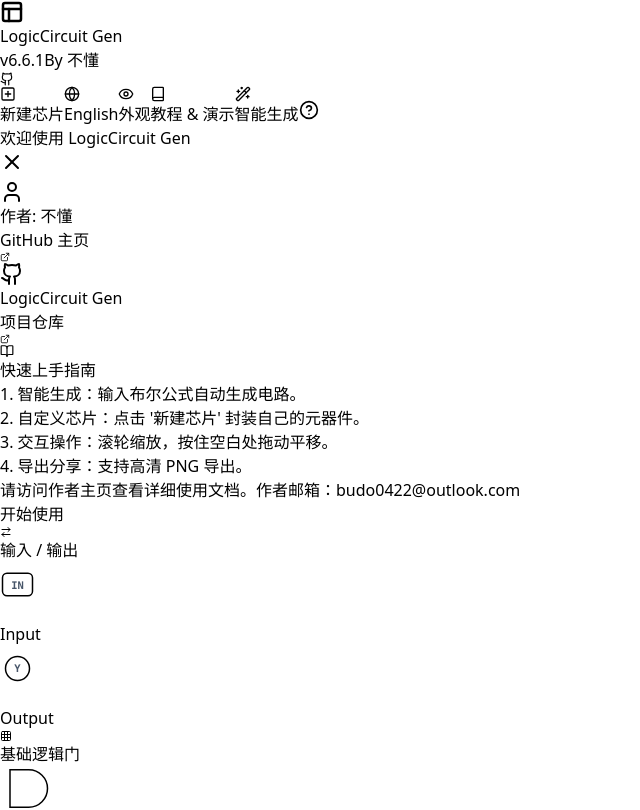
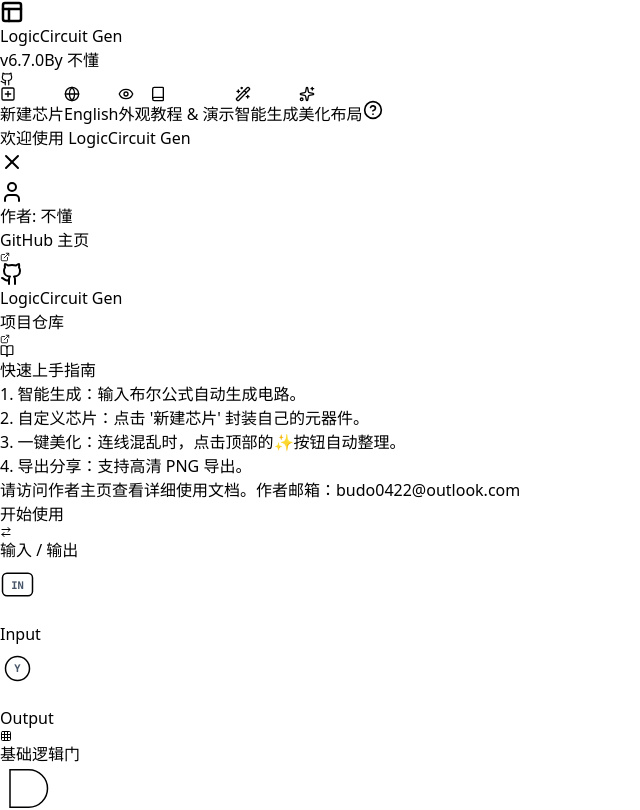
Before and after one commit to budoyh/logic-circuit-designer, a React (Vite) app: page / in a window 1280 px wide. Shown: the top 810 px of the page, without its empty margins (0-640 px from the left). Built offline with nearby package versions, Linux system fonts and the light colour scheme.

Commit message:
v6.7.0:新增一键美化功能

```diff
--- a/src/LogicCircuitDesigner.jsx
+++ b/src/LogicCircuitDesigner.jsx
@@ -1,12 +1,11 @@
 import React, { useState, useRef, useEffect, useMemo } from 'react';
-import { Trash2, RotateCcw, Download, Wand2, X, HelpCircle, Layout, Settings, Image as ImageIcon, AlertTriangle, ArrowRightLeft, MessageSquare, Eye, CheckSquare, Square, Copy, ZoomIn, ZoomOut, Github, Grid, Cpu, Zap, Globe, User, BookOpen, ExternalLink, PlusSquare, Save, Layers, FileText, Book, Video, FileText as FileTextIcon } from 'lucide-react';
+import { Trash2, RotateCcw, Download, Wand2, X, HelpCircle, Layout, Settings, Image as ImageIcon, AlertTriangle, ArrowRightLeft, MessageSquare, Eye, CheckSquare, Square, Copy, ZoomIn, ZoomOut, Github, Grid, Cpu, Zap, Globe, User, BookOpen, ExternalLink, PlusSquare, Save, Layers, FileText, Book, Video, FileText as FileTextIcon, Sparkles } from 'lucide-react';
 
 /**
- * 逻辑电路设计器 v6.6.1
+ * 逻辑电路设计器 v6.7.0
  * 更新日志:
- * 1. 升级“使用手册”弹窗：视频演示现在支持多语言切换。
- * 2. 视频源将根据当前语言自动切换为 demo-zh.mp4 或 demo-en.mp4。
- * 3. 语言切换按钮现在对“文档”和“视频”标签页同时生效。
+ * 1. 新增“一键自动布局”功能：基于图论算法自动整理混乱的电路图。
+ * 2. 优化了原有代码结构，保持兼容性。
  */
 
 // --- 多语言配置 ---
@@ -17,6 +16,8 @@
     viewSource: "查看源码",
     appearance: "外观",
     smartGen: "智能生成",
+    optimize: "美化布局", // New
+    optimizeSuccess: "布局优化完成", // New
     newChip: "新建芯片",
     export: "导出",
     clear: "清空",
@@ -51,7 +52,7 @@
     guideTitle: "快速上手指南",
     guideStep1: "1. 智能生成：输入布尔公式自动生成电路。",
     guideStep2: "2. 自定义芯片：点击 '新建芯片' 封装自己的元器件。",
-    guideStep3: "3. 交互操作：滚轮缩放，按住空白处拖动平移。",
+    guideStep3: "3. 一键美化：连线混乱时，点击顶部的✨按钮自动整理。", // Updated
     guideStep4: "4. 导出分享：支持高清 PNG 导出。",
     moreInfo: "请访问作者主页查看详细使用文档。作者邮箱：budo0422@outlook.com",
     startUsing: "开始使用",
@@ -74,6 +75,8 @@
     viewSource: "Source Code",
     appearance: "Style",
     smartGen: "Auto Gen",
+    optimize: "Auto Layout", // New
+    optimizeSuccess: "Layout Optimized", // New
     newChip: "New Chip",
     export: "Export",
     clear: "Clear",
@@ -108,7 +111,7 @@
     guideTitle: "Quick Start Guide",
     guideStep1: "1. Auto Gen: Input boolean formulas to generate.",
     guideStep2: "2. Custom Chip: Click 'New Chip' to create your own components.",
-    guideStep3: "3. Interaction: Wheel to zoom, drag empty space to pan.",
+    guideStep3: "3. Auto Layout: Click the ✨ button to organize messy wires.", // Updated
     guideStep4: "4. Export: One-click HD PNG export.",
     moreInfo: "Visit author's homepage for detailed docs. Email: budo0422@outlook.com",
     startUsing: "Start Designing",
@@ -657,6 +660,132 @@
     setAiPrompt(finalPrompt);
     setShowPromptModal(true);
   };
+
+  /**
+   * Auto Layout Function
+   * Organizes current elements based on connectivity.
+   */
+  const handleAutoLayout = () => {
+      if (elements.length === 0) return;
+
+      // 1. Build Graph
+      const graph = new Map();
+      elements.forEach(el => {
+          graph.set(el.id, {
+              ...el,
+              inDegrees: 0,
+              outEdges: [],
+              inEdges: [], // Parents
+              level: 0,
+              rank: 0, // Y order
+          });
+      });
+
+      wires.forEach(w => {
+          const fromNode = graph.get(w.from);
+          const toNode = graph.get(w.to);
+          if (fromNode && toNode) {
+              fromNode.outEdges.push(toNode.id);
+              toNode.inEdges.push(fromNode.id);
+              toNode.inDegrees++;
+          }
+      });
+
+      // 2. Assign Levels (Longest Path Layering)
+      // Iterative approach to handle cycles (max 50 iterations)
+      const nodes = Array.from(graph.values());
+
+      // Initialize inputs to level 0
+      nodes.forEach(n => {
+          if (n.type === 'INPUT' || n.type === 'VCC' || n.type === 'GND' || n.inEdges.length === 0) {
+              n.level = 0;
+          }
+      });
+
+      // Propagate levels
+      // Relax edges: level(to) = max(level(to), level(from) + 1)
+      let changed = true;
+      let iterations = 0;
+      const maxIter = elements.length + 5; // Safety break for loops
+
+      while (changed && iterations < maxIter) {
+          changed = false;
+          nodes.forEach(node => {
+              node.inEdges.forEach(parentId => {
+                  const parent = graph.get(parentId);
+                  if (parent.level + 1 > node.level) {
+                      node.level = parent.level + 1;
+                      changed = true;
+                  }
+              });
+          });
+          iterations++;
+      }
+
+      // Force Outputs to be at least one step after their inputs
+      // Find max level
+      let maxLevel = 0;
+      nodes.forEach(n => maxLevel = Math.max(maxLevel, n.level));
+
+      // 3. Group by Level and Sort (Barycenter Method simplified)
+      const levels = Array.from({ length: maxLevel + 1 }, () => []);
+      nodes.forEach(n => levels[n.level].push(n));
+
+      // Calculate positions
+      const newPositions = new Map();
+      const X_SPACING = LEVEL_WIDTH;
+      const START_X = 50;
+      const START_Y = 50;
+
+      // Sort logic
+      levels.forEach((levelNodes, lvlIdx) => {
+          // Calculate "ideal Y" based on parents average Y
+          levelNodes.forEach(node => {
+              if (node.inEdges.length === 0) {
+                  // Keep relative order of inputs based on existing Y or ID
+                  node._avgParentY = node.y;
+              } else {
+                  let sumY = 0;
+                  let validParents = 0;
+                  node.inEdges.forEach(pid => {
+                      const p = graph.get(pid);
+                      // Use parent's new position if already computed (lower level), else current
+                      const pY = newPositions.has(pid) ? newPositions.get(pid).y : p.y;
+                      sumY += pY;
+                      validParents++;
+                  });
+                  node._avgParentY = validParents > 0 ? sumY / validParents : node.y;
+              }
+          });
+
+          // Sort based on calculated average Y
+          levelNodes.sort((a, b) => a._avgParentY - b._avgParentY);
+
+          // Assign final coordinates
+          let currentY = START_Y;
+          levelNodes.forEach(node => {
+              // Get element height for spacing (IC vs simple gate)
+              let height = 100; // Default buffer
+              if (node.type.startsWith('IC_')) height = 200;
+              if (node.type.startsWith('CUSTOM_')) height = 150;
+
+              // Standard inputs need less space
+              if (node.type === 'INPUT' || node.type === 'OUTPUT') height = INPUT_ROW_HEIGHT;
+
+              // Ensure we don't overlap with previous node in this level
+              // Also try to stay near ideal Y if possible (simplified: just stack for now)
+              newPositions.set(node.id, { x: START_X + lvlIdx * X_SPACING, y: currentY });
+              currentY += height;
+          });
+      });
+
+      // 4. Update State
+      setElements(prev => prev.map(el => {
+          const newPos = newPositions.get(el.id);
+          return newPos ? { ...el, x: newPos.x, y: newPos.y } : el;
+      }));
+  };
+
   const generateFromExpression = () => {
     setGenerateError(null);
     try {
@@ -797,7 +926,7 @@
     <>
     <div className="flex flex-col h-screen bg-slate-50 text-slate-900 font-sans selection:bg-indigo-100 selection:text-indigo-700" onMouseMove={handleGlobalMouseMove} onMouseUp={handleGlobalMouseUp} onDragOver={(e) => e.preventDefault()} onDrop={handleDrop}>
       <div className="h-16 bg-white/90 backdrop-blur-md border-b border-slate-200 px-6 flex items-center justify-between z-20 shadow-sm relative">
-        <div className="flex items-center gap-4"><div className="bg-gradient-to-br from-indigo-600 to-violet-600 p-2.5 rounded-xl shadow-lg shadow-indigo-200"><Layout className="text-white w-5 h-5" strokeWidth={2.5} /></div><div><h1 className="text-xl font-bold tracking-tight text-slate-900">LogicCircuit <span className="text-indigo-600">Gen</span></h1><div className="flex items-center gap-2 text-xs font-medium text-slate-500 mt-0.5"><span>v6.6.1</span><span className="w-1 h-1 bg-slate-300 rounded-full"></span><span className="flex items-center gap-1">{t.by} <a href="https://github.com/budoyh" target="_blank" rel="noreferrer" className="text-indigo-600 hover:underline font-medium">不懂</a></span><a href="https://github.com/budoyh/logic-circuit-designer" target="_blank" rel="noreferrer" className="text-slate-400 hover:text-slate-900 transition-colors ml-1" title={t.viewSource}><Github size={14} /></a></div></div></div>
+        <div className="flex items-center gap-4"><div className="bg-gradient-to-br from-indigo-600 to-violet-600 p-2.5 rounded-xl shadow-lg shadow-indigo-200"><Layout className="text-white w-5 h-5" strokeWidth={2.5} /></div><div><h1 className="text-xl font-bold tracking-tight text-slate-900">LogicCircuit <span className="text-indigo-600">Gen</span></h1><div className="flex items-center gap-2 text-xs font-medium text-slate-500 mt-0.5"><span>v6.7.0</span><span className="w-1 h-1 bg-slate-300 rounded-full"></span><span className="flex items-center gap-1">{t.by} <a href="https://github.com/budoyh" target="_blank" rel="noreferrer" className="text-indigo-600 hover:underline font-medium">不懂</a></span><a href="https://github.com/budoyh/logic-circuit-designer" target="_blank" rel="noreferrer" className="text-slate-400 hover:text-slate-900 transition-colors ml-1" title={t.viewSource}><Github size={14} /></a></div></div></div>
         <div className="flex items-center gap-3">
            {/* New Chip Button */}
            <button onClick={() => setShowChipWizard(true)} className="flex items-center gap-2 px-3 py-2 rounded-lg transition-all border text-sm font-medium bg-white text-slate-600 border-slate-200 hover:bg-indigo-50 hover:border-indigo-200 hover:text-indigo-600"><PlusSquare size={16} /><span>{t.newChip}</span></button>
@@ -810,6 +939,10 @@
            <button onClick={() => setShowManual(true)} className="flex items-center gap-2 px-3 py-2 rounded-lg transition-all border text-sm font-medium bg-white text-slate-600 border-slate-200 hover:bg-slate-50 hover:border-slate-300"><Book size={16} /><span>{t.manual}</span></button>
 
            <button onClick={() => setShowGenerator(true)} className="flex items-center gap-2 px-4 py-2 bg-gradient-to-r from-indigo-600 to-violet-600 text-white rounded-lg font-medium shadow-md shadow-indigo-200 hover:shadow-lg hover:shadow-indigo-300 hover:-translate-y-0.5 transition-all active:translate-y-0 active:shadow-none"><Wand2 size={16} /><span>{t.smartGen}</span></button>
+
+           {/* Auto Layout Button (New) */}
+           <button onClick={handleAutoLayout} title={t.optimize} className="flex items-center gap-2 px-3 py-2 bg-fuchsia-50 text-fuchsia-600 border border-fuchsia-200 rounded-lg font-medium hover:bg-fuchsia-100 hover:border-fuchsia-300 transition-all hover:-translate-y-0.5 active:translate-y-0"><Sparkles size={16} /><span>{t.optimize}</span></button>
+
            <button onClick={() => setShowWelcome(true)} className="p-2 text-slate-400 hover:text-indigo-600 transition-colors"><HelpCircle size={20} /></button>
         </div>
       </div>
@@ -862,9 +995,9 @@
                   <>
                     <iframe src={`manual-${manualLang}.pdf`} className="w-full h-full" title="User Manual"></iframe>
                     <div className="absolute bottom-4 right-4 z-10">
-                       <a href={`manual-${manualLang}.pdf`} target="_blank" rel="noreferrer" className="flex items-center gap-2 px-4 py-2 bg-white/90 backdrop-blur text-slate-600 text-xs font-medium rounded-full shadow-lg border border-slate-200 hover:text-indigo-600 hover:border-indigo-200 transition-colors">
-                         <Download size={12}/> {t.downloadPdf}
-                       </a>
+                        <a href={`manual-${manualLang}.pdf`} target="_blank" rel="noreferrer" className="flex items-center gap-2 px-4 py-2 bg-white/90 backdrop-blur text-slate-600 text-xs font-medium rounded-full shadow-lg border border-slate-200 hover:text-indigo-600 hover:border-indigo-200 transition-colors">
+                          <Download size={12}/> {t.downloadPdf}
+                        </a>
                     </div>
                   </>
                 ) : (
```
Also changed, not shown: screenshots/advocate2.jpg (added), 1 other file (tests, documents, lock files or other folders).
